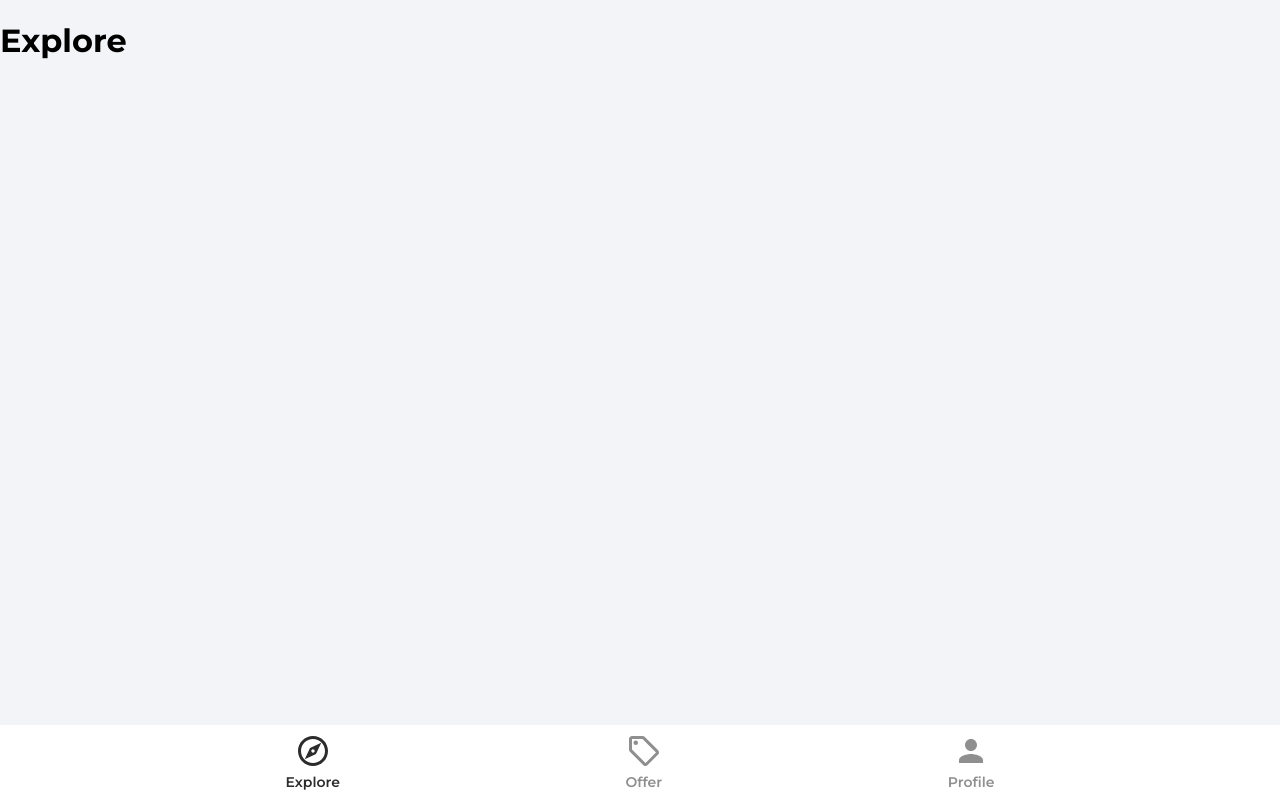
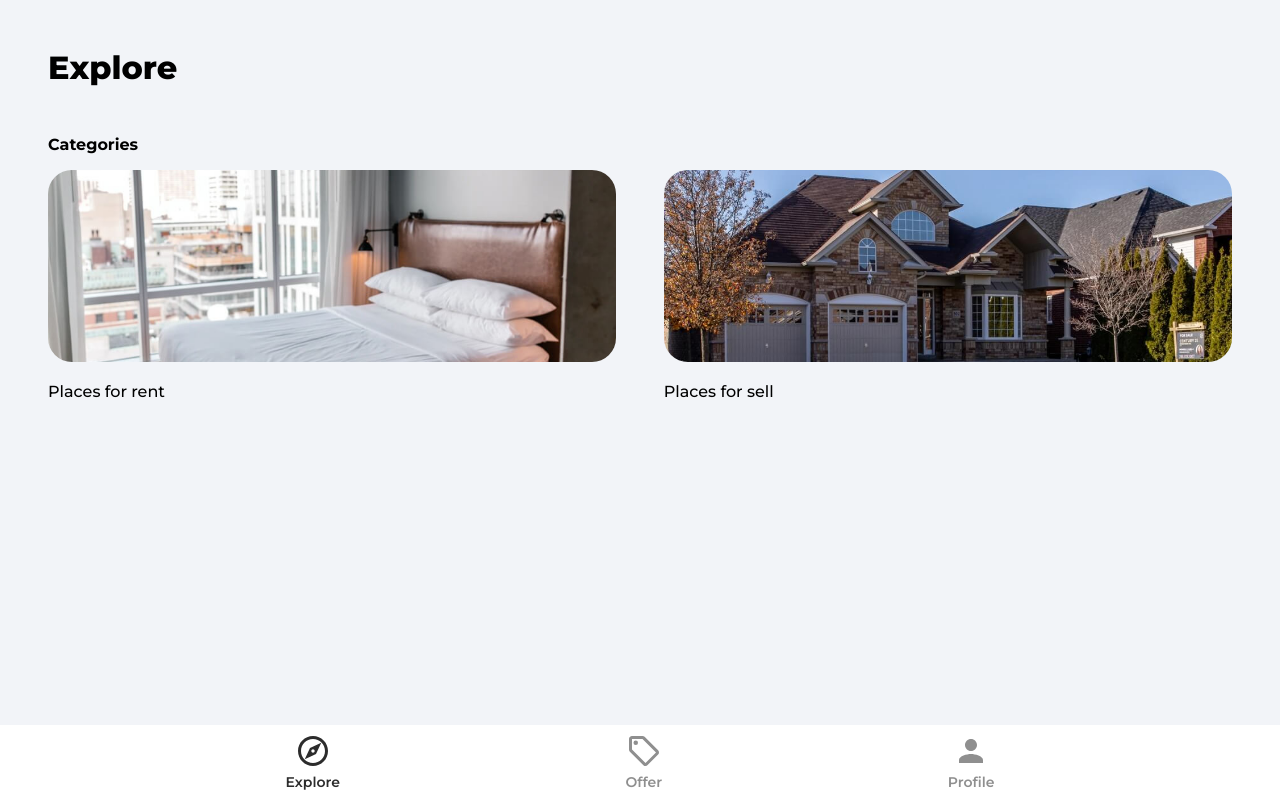
Before and after one commit to Michael-Wilburn/House-marketplace-App, a React (Create React App) app: page / in a window 1280 px wide. Built offline with nearby package versions, Linux system fonts and the light colour scheme; no server answers.

Commit message:
Explorte page

```diff
--- a/src/App.js
+++ b/src/App.js
@@ -2,6 +2,7 @@
 import {ToastContainer} from 'react-toastify'
 import Explore from './pages/Explore'
 import Offers from './pages/Offers'
+import Category from './pages/Category'
 import Profile from './pages/Profile'
 import SignIn from './pages/SingnIn'
 import SignUp from './pages/SignUp'
@@ -17,6 +18,7 @@
         <Routes>
           <Route path='/' element={<Explore />} />
           <Route path='/offers' element={<Offers />} />
+          <Route path='/category/:categoryName' element={<Category />} />
           <Route path='/profile' element={<PrivateRoute/>}>
             <Route path='/profile' element={<Profile/>} />
           </Route>
--- /dev/null
+++ b/src/pages/Category.jsx
@@ -0,0 +1,9 @@
+function Category() {
+    return (
+        <div>
+            Category
+        </div>
+    )
+}
+
+export default Category
--- a/src/pages/Explore.jsx
+++ b/src/pages/Explore.jsx
@@ -1,8 +1,28 @@
+import { Link } from 'react-router-dom'
+import rentCategoryImage from '../assets/jpg/rentCategoryImage.jpg'
+import sellCategoryImage from '../assets/jpg/sellCategoryImage.jpg'
+
 function Explore() {
 
     return (
-        <div>
-            <h1>Explore</h1>
+        <div className='explore'>
+            <header>
+                <p className="pageHeader">Explore</p>
+            </header>
+            <main>
+                <p className="exploreCategoryHeading">Categories</p>
+                <div className="exploreCategories">
+                    <Link to='/category/rent'>
+                        <img src={rentCategoryImage} alt="rent" className='exploreCategoryImg' />
+                        <p className="exploreCategoryName">Places for rent</p>
+                    </Link>
+                    <Link to='/category/sell'>
+                        <img src={sellCategoryImage} alt="sell" className='exploreCategoryImg' />
+                        <p className="exploreCategoryName">Places for sell</p>
+                    </Link>
+                </div>
+
+            </main>
         </div>
     );
 }
```
